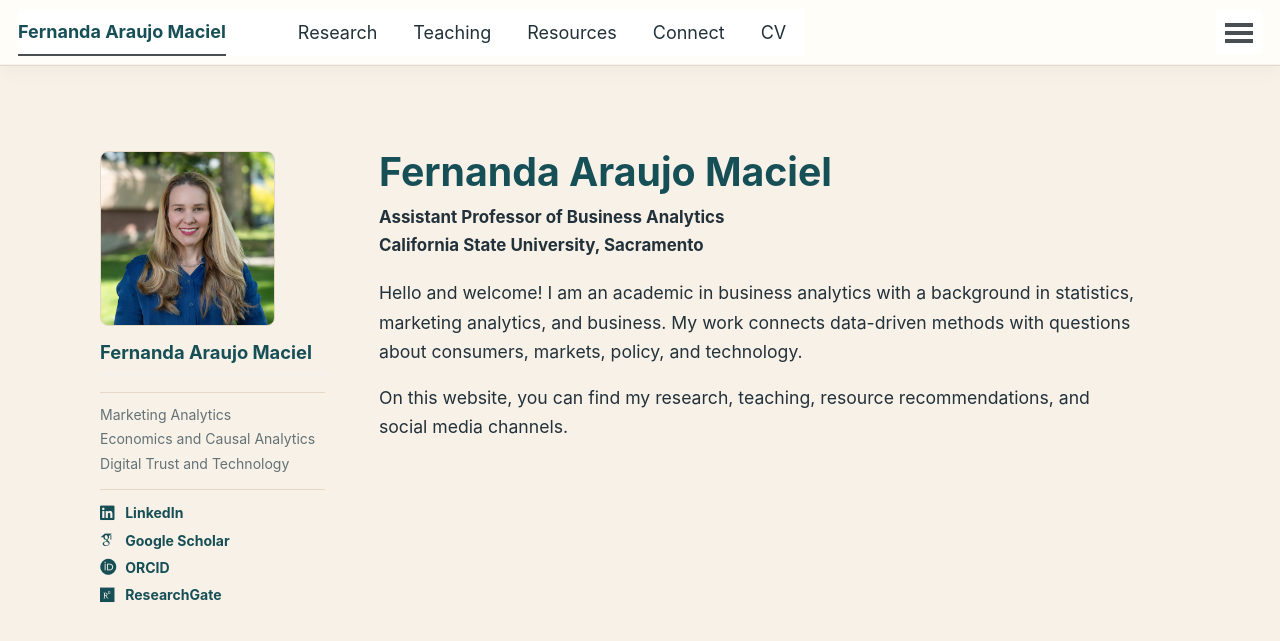
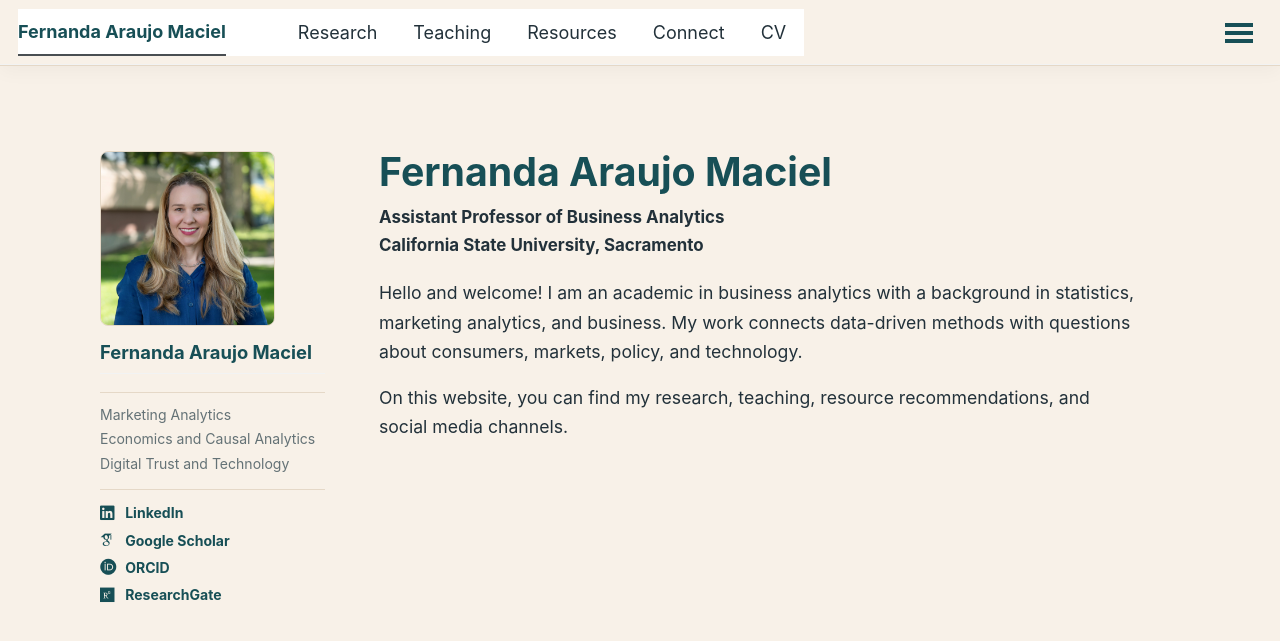
Before and after one commit to proffernandamaciel/proffernandamaciel.github.io, a Jekyll site: the page built from index.md, in a window 1280 px wide. Shown: the top 641 px of the page. Built offline with Jekyll 4.4.1, drawn with Linux system fonts in a browser that asks for light colours; some web fonts are replaced; a script that is not in the unit is left out.

Commit message:
Update fernanda.css

```diff
--- a/assets/css/fernanda.css
+++ b/assets/css/fernanda.css
@@ -35,24 +35,50 @@
   display: none;
 }
 
+.masthead,
+.masthead__inner-wrap,
+.masthead__menu,
+.greedy-nav,
+.greedy-nav .visible-links,
+.greedy-nav .hidden-links {
+  background: var(--fm-cream) !important;
+}
+
 .masthead {
-  background: rgba(255, 253, 248, 0.96);
   border-bottom: 1px solid var(--fm-border);
   box-shadow: 0 6px 18px rgba(40, 38, 32, 0.035);
 }
 
-.greedy-nav {
-  background: transparent;
+.greedy-nav .hidden-links {
+  border: 1px solid var(--fm-border);
+  box-shadow: 0 10px 24px rgba(40, 38, 32, 0.08);
 }
 
-.masthead__menu-item a {
-  color: var(--fm-ink);
+.greedy-nav .hidden-links li {
+  border-top: 1px solid rgba(229, 216, 199, 0.75);
+}
+
+.masthead__menu-item a,
+.greedy-nav a {
+  color: var(--fm-ink) !important;
 }
 
 .masthead__menu-item.selected a,
 .masthead__menu-item a:hover,
-.masthead__menu-item--lg a {
-  color: var(--fm-teal);
+.masthead__menu-item--lg a,
+.greedy-nav a:hover {
+  color: var(--fm-teal) !important;
+}
+
+.greedy-nav button {
+  background: var(--fm-cream) !important;
+  border: 0;
+}
+
+.greedy-nav button .navicon,
+.greedy-nav button .navicon::before,
+.greedy-nav button .navicon::after {
+  background: var(--fm-teal) !important;
 }
 
 .masthead__menu-item--lg a {
```
